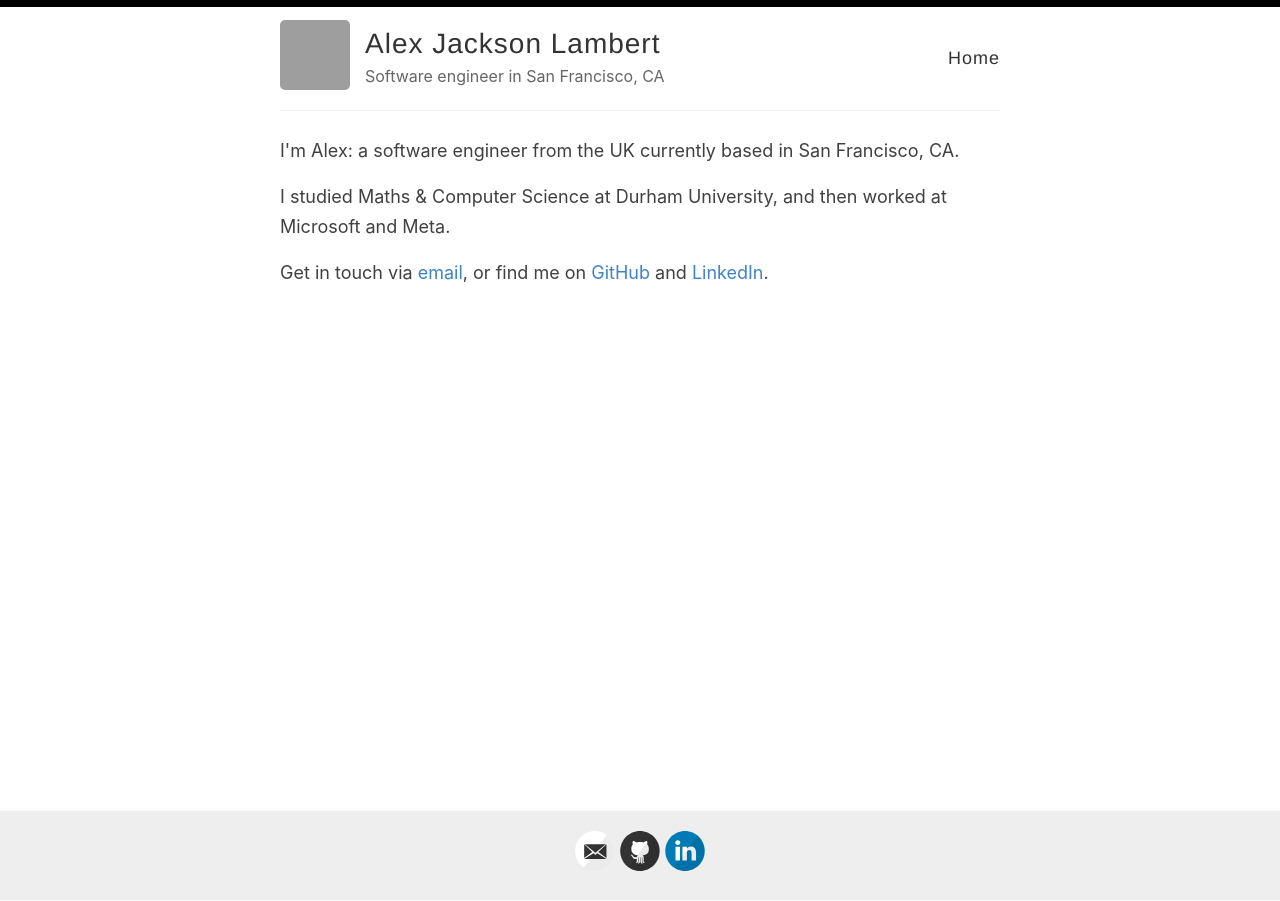
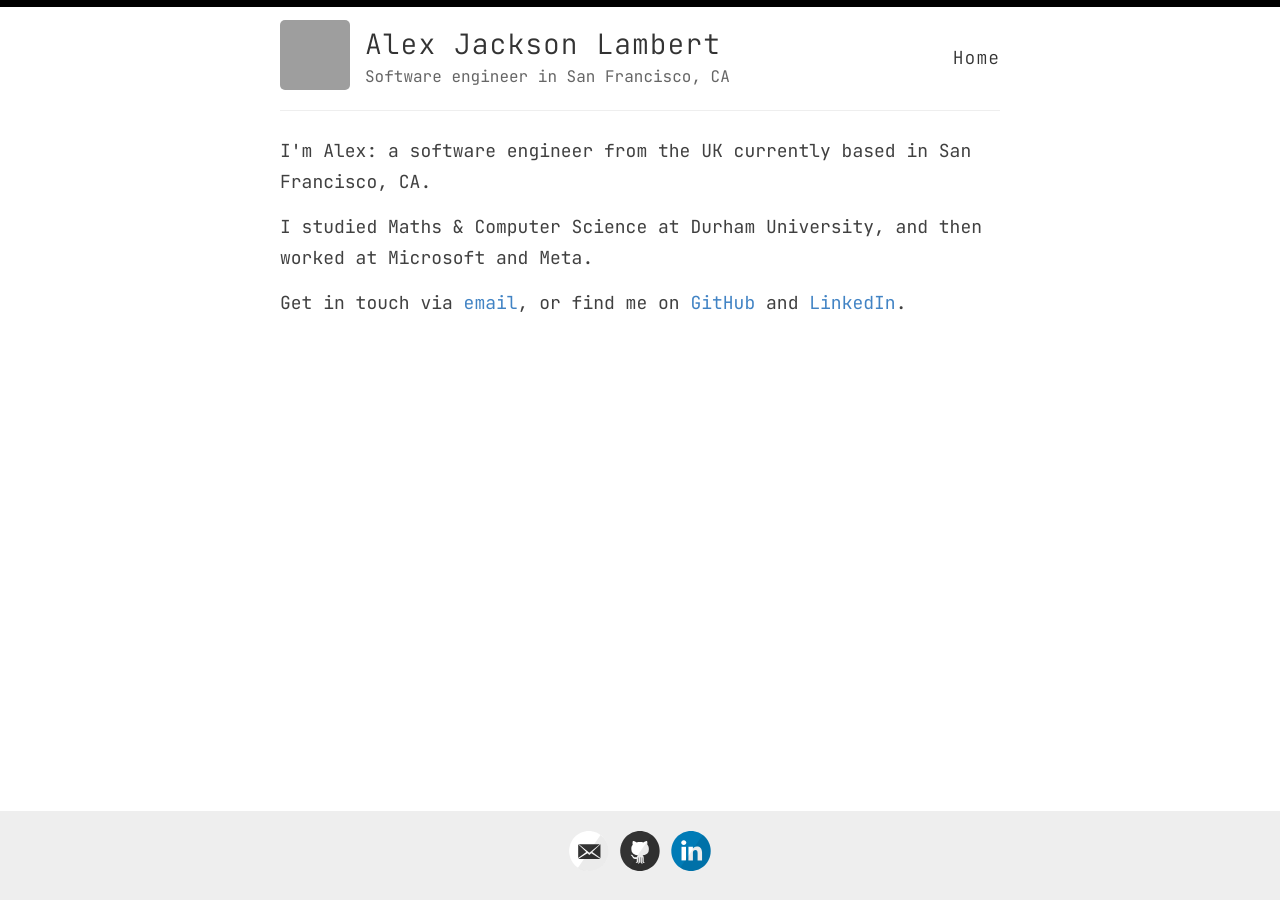
Before and after one commit to alex-jl/alex-jl.github.io, a Jekyll site: the page built from index.html, in a window 1280 px wide. Built offline with Jekyll 4.4.1, drawn with Linux system fonts in a browser that asks for light colours; the list of posts is cut into pages by our own code; grey boxes are pictures that could not be loaded.

Commit message:
Use mono font

```diff
--- a/_sass/_variables.scss
+++ b/_sass/_variables.scss
@@ -18,6 +18,7 @@
 $helvetica: Helvetica, Arial, sans-serif;
 $helveticaNeue: "Helvetica Neue", Helvetica, Arial, sans-serif;
 $georgia: Georgia, serif;
+$jetbrainsMono: "JetBrains Mono", monospace;
 
 // Mobile breakpoints
 @mixin mobile {
--- a/assets/style.scss
+++ b/assets/style.scss
@@ -13,7 +13,7 @@
 /* BASE RULES */
 /**************/
 
-@import url('https://fonts.googleapis.com/css?family=Roboto');
+@import url('https://fonts.googleapis.com/css2?family=JetBrains+Mono:ital,wght@0,100..800;1,100..800&display=swap');
 
 html {
   font-size: 100%;
@@ -22,7 +22,7 @@
 
 body {
   background: #fff;
-  font-family: -system-ui, -apple-system, BlinkMacSystemFont, "Segoe UI", Roboto, Helvetica, Arial, sans-serif, "Apple Color Emoji", "Segoe UI Emoji", "Segoe UI Symbol";
+  font-family: $jetbrainsMono;
   color: #404040;
   line-height: 1.7;
   font-weight: 400;
@@ -38,7 +38,7 @@
 }
 
 h1, h2, h3, h4, h5, h6 {
-  font-family: -system-ui, -apple-system, BlinkMacSystemFont, "Segoe UI", Roboto, Helvetica, Arial, sans-serif, "Apple Color Emoji", "Segoe UI Emoji", "Segoe UI Symbol";
+  font-family: $jetbrainsMono;
   color: $darkerGray;
   font-weight: bold;
 
@@ -311,7 +311,7 @@
   margin: 0;
   color: $darkGray;
   cursor: pointer;
-  font-family: $helveticaNeue;
+  font-family: $jetbrainsMono;
   font-weight: 300;
   font-size: 28px;
   letter-spacing: 1px;
@@ -335,7 +335,7 @@
 nav {
   float: right;
   margin-top: 23px; // @TODO: Vertically middle align
-  font-family: $helveticaNeue;
+  font-family: $jetbrainsMono;
   font-size: 18px;
 
   @include mobile {
@@ -449,7 +449,7 @@
 }
 
 .post h1{
-  font-family: -system-ui, -apple-system, BlinkMacSystemFont, "Segoe UI", Roboto, Helvetica, Arial, sans-serif, "Apple Color Emoji", "Segoe UI Emoji", "Segoe UI Symbol";
+  font-family: $jetbrainsMono;
   text-align: center;
   font-weight: bold;
   font-kerning: auto;
@@ -458,7 +458,7 @@
 }
 
 .page h1{
-  font-family: -system-ui, -apple-system, BlinkMacSystemFont, "Segoe UI", Roboto, Helvetica, Arial, sans-serif, "Apple Color Emoji", "Segoe UI Emoji", "Segoe UI Symbol";
+  font-family: $jetbrainsMono;
   text-align: center;
   font-weight: bold;
   font-kerning: auto;
```
